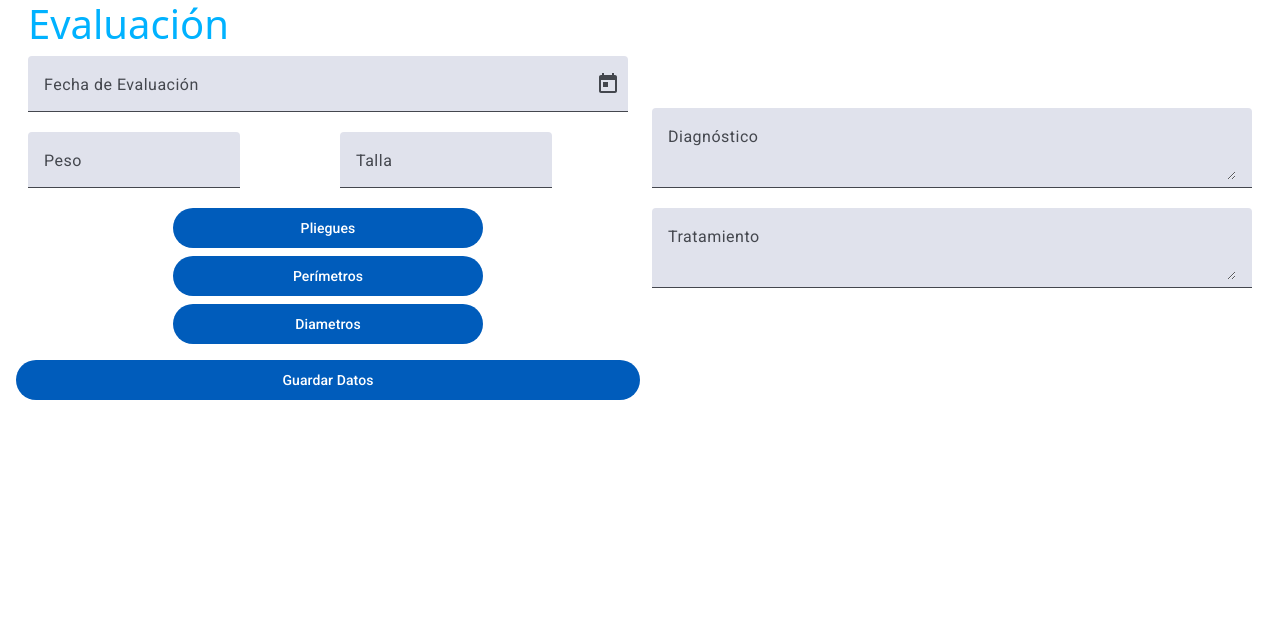
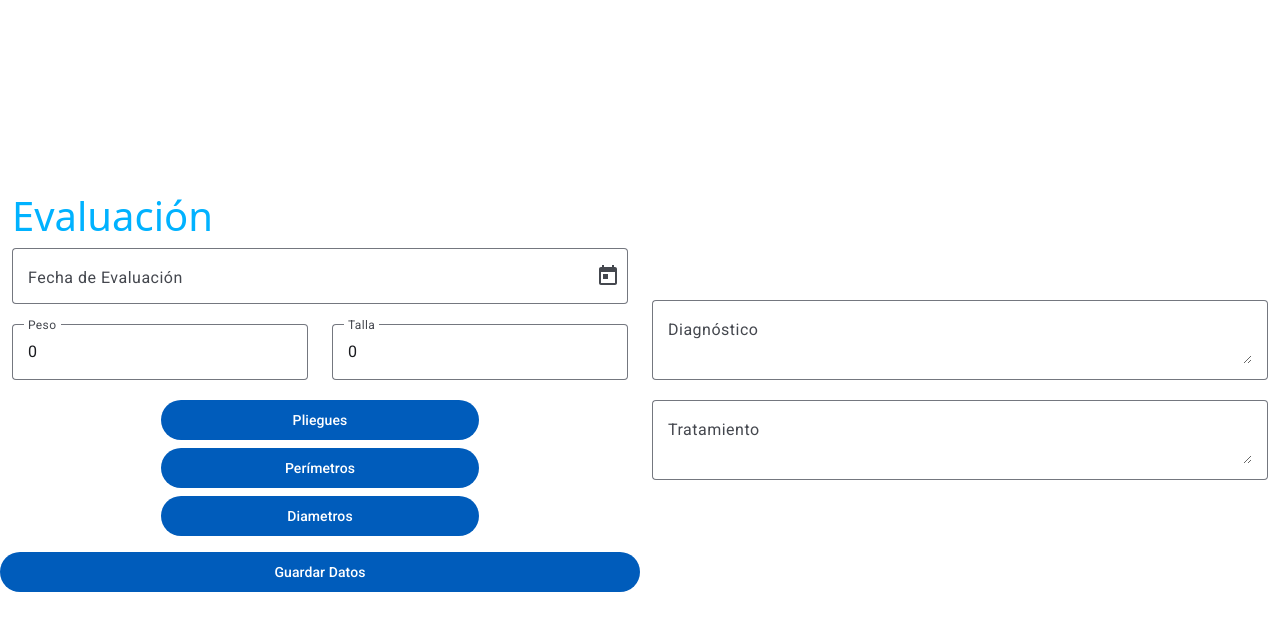
Before and after one commit to ChaserHati/MetriClin, an Angular app: page /evaluacion in a window 1280 px wide. Shown: the top 630 px of the page. Built offline with nearby package versions, Linux system fonts and the light colour scheme.

Commit message:
modales en evaluacion + variables ngModel

```diff
--- a/src/app/evaluacion/evaluacion.component.html
+++ b/src/app/evaluacion/evaluacion.component.html
@@ -1,53 +1,170 @@
-<div class="container-fluid">
-    <div class="row align-items-center mx-1">
-        <div class="col">
+<div class="container-fluid vh-100">
+    <div class="row align-items-center h-100">
+        <div class="col-12 col-sm-12 col-md-6 col-lg-6">
             <h1 class="text-left custom-primary-txt">Evaluación</h1>
-            <form>
                 <div class="row">
-                    <mat-form-field>
+                    <mat-form-field appearance="outline" class="w-100">
                         <mat-label>Fecha de Evaluación</mat-label>
                         <input matInput [matDatepicker]="picker">
                         <mat-datepicker-toggle matIconSuffix [for]="picker"></mat-datepicker-toggle>
                         <mat-datepicker #picker></mat-datepicker>
                       </mat-form-field>
                     <div class="col">
-                        <mat-form-field>
+                        <mat-form-field appearance="outline" class="w-100">
                             <mat-label>Peso</mat-label>
-                            <input matInput>
+                            <input matInput [(ngModel)]="peso" type="number">
                         </mat-form-field>
                     </div>
                     <div class="col">
-                        <mat-form-field>
+                        <mat-form-field appearance="outline" class="w-100">
                         <mat-label>Talla</mat-label>
-                        <input matInput>
+                        <input matInput [(ngModel)]="talla" type="number">
                         </mat-form-field>
                     </div>
                 </div>
                 <div class="row justify-content-center g-2">
-                        <button mat-flat-button class="half">Pliegues</button>
-                        <button mat-flat-button class="half">Perímetros</button>
-                        <button mat-flat-button class="half">Diametros</button>
+                        <button mat-flat-button class="half" data-bs-toggle="modal" data-bs-target="#pliegueModal">Pliegues</button>
+                        <button mat-flat-button class="half" data-bs-toggle="modal" data-bs-target="#perimetroModal">Perímetros</button>
+                        <button mat-flat-button class="half" data-bs-toggle="modal" data-bs-target="#diametroModal">Diametros</button>
                 </div>
                 <div class="row my-3">
                     <button mat-flat-button>Guardar Datos</button>
                 </div>
-            </form>
         </div>
-        <div class="col">
+        <div class="col-12 col-sm-12 col-md-6 col-lg-6">
             <div class="row">
-                <mat-form-field>
+                <mat-form-field appearance="outline" class="w-100 h-100">
                     <mat-label>Diagnóstico</mat-label>
-
                     <textarea matInput></textarea>
                 </mat-form-field>
             </div>
             <div class="row">
-            <mat-form-field>
+            <mat-form-field appearance="outline" class="w-100 h-100">
                 <mat-label>Tratamiento</mat-label>
-
                 <textarea matInput></textarea>
             </mat-form-field>
             </div>
         </div>
     </div>
 </div>
+
+<div class="modal fade" id="pliegueModal">
+    <div class="modal-dialog">
+        <div class="modal-content">
+            <div class="modal-header">
+                <h5 class="modal-title">Pliegues</h5>
+                <button type="button" class="btn-close" data-bs-dismiss="modal"></button>
+            </div>
+            <div class="modal-body">
+                <div class="row">
+                    <div class="col-md-6">
+                        <mat-form-field appearance="outline" class="w-100">
+                            <mat-label>Bicipital</mat-label>
+                            <input matInput [(ngModel)]="plBicipital" type="number">
+                          </mat-form-field>
+                          <mat-form-field appearance="outline" class="w-100">
+                            <mat-label>Tricipital</mat-label>
+                            <input matInput [(ngModel)]="plTricipital" type="number">
+                          </mat-form-field>
+                          <mat-form-field appearance="outline" class="w-100">
+                            <mat-label>Subescapular</mat-label>
+                            <input matInput [(ngModel)]="plSubescapular" type="number">
+                          </mat-form-field>
+                          <mat-form-field appearance="outline" class="w-100">
+                            <mat-label>Cresta Iliaca</mat-label>
+                            <input matInput [(ngModel)]="plCrestaIliaca" type="number">
+                          </mat-form-field>
+                    </div>
+                    <div class="col-md-6">
+                        <mat-form-field appearance="outline" class="w-100">
+                            <mat-label>Espina Iliaca</mat-label>
+                            <input matInput [(ngModel)]="plEspinaIliaca" type="number">
+                          </mat-form-field>
+                          <mat-form-field appearance="outline" class="w-100">
+                            <mat-label>Abdominal</mat-label>
+                            <input matInput [(ngModel)]="plAbdominal" type="number">
+                          </mat-form-field>
+                          <mat-form-field appearance="outline" class="w-100">
+                            <mat-label>Muslo</mat-label>
+                            <input matInput [(ngModel)]="plMuslo" type="number">
+                          </mat-form-field>
+                          <mat-form-field appearance="outline" class="w-100">
+                            <mat-label>Pantorrilla</mat-label>
+                            <input matInput [(ngModel)]="plPantorrilla" type="number">
+                          </mat-form-field>
+                    </div>
+                </div>
+            </div>
+        </div>
+    </div>
+</div>
+<div class="modal fade" id="perimetroModal">
+    <div class="modal-dialog">
+        <div class="modal-content">
+            <div class="modal-header">
+                <h5 class="modal-title">Perimetros</h5>
+                <button type="button" class="btn-close" data-bs-dismiss="modal"></button>
+            </div>
+            <div class="modal-body">
+                <div class="row">
+                    <div class="col-md-6">
+                        <mat-form-field appearance="outline" class="w-100">
+                            <mat-label>Brazo</mat-label>
+                            <input matInput [(ngModel)]="perBrazo" type="number">
+                          </mat-form-field>
+                          <mat-form-field appearance="outline" class="w-100">
+                            <mat-label>Brazo Flexionado</mat-label>
+                            <input matInput [(ngModel)]="perBrazo" type="number">
+                          </mat-form-field>
+                          <mat-form-field appearance="outline" class="w-100">
+                            <mat-label>Cintura</mat-label>
+                            <input matInput [(ngModel)]="perCintura" type="number">
+                          </mat-form-field>
+                    </div>
+                    <div class="col-md-6">
+                        <mat-form-field appearance="outline" class="w-100">
+                            <mat-label>Cadera</mat-label>
+                            <input matInput [(ngModel)]="perCadera" type="number">
+                          </mat-form-field>
+                          <mat-form-field appearance="outline" class="w-100">
+                            <mat-label>Muslo</mat-label>
+                            <input matInput [(ngModel)]="perMuslo" type="number">
+                          </mat-form-field>
+                          <mat-form-field appearance="outline" class="w-100">
+                            <mat-label>Pantorrilla</mat-label>
+                            <input matInput [(ngModel)]="perPantorrilla" type="number">
+                          </mat-form-field>
+                    </div>
+                </div>
+            </div>
+        </div>
+    </div>
+</div>
+<div class="modal fade" id="diametroModal">
+    <div class="modal-dialog">
+        <div class="modal-content">
+            <div class="modal-header">
+                <h5 class="modal-title">Diametros</h5>
+                <button type="button" class="btn-close" data-bs-dismiss="modal"></button>
+            </div>
+            <div class="modal-body">
+                <div class="row">
+                    <div class="col-md-12">
+                        <mat-form-field appearance="outline" class="w-100">
+                            <mat-label>Humero</mat-label>
+                            <input matInput [(ngModel)]="diaHumero" type="number">
+                          </mat-form-field>
+                          <mat-form-field appearance="outline" class="w-100">
+                            <mat-label>Muñeca</mat-label>
+                            <input matInput [(ngModel)]="diaMuneca" type="number">
+                          </mat-form-field>
+                          <mat-form-field appearance="outline" class="w-100">
+                            <mat-label>Femur</mat-label>
+                            <input matInput [(ngModel)]="diaFemur" type="number">
+                          </mat-form-field>
+                    </div>
+                </div>
+            </div>
+        </div>
+    </div>
+</div>
--- a/src/app/evaluacion/evaluacion.component.ts
+++ b/src/app/evaluacion/evaluacion.component.ts
@@ -1,5 +1,6 @@
 import { Component } from '@angular/core';
 import { CommonModule } from '@angular/common';
+import { FormsModule } from '@angular/forms';
 
 import { MatInputModule } from '@angular/material/input';
 import { MatButtonModule } from '@angular/material/button';
@@ -11,6 +12,7 @@ import {provideNativeDateAdapter} from '@angular/material/core';
   selector: 'app-evaluacion',
   imports: [
     CommonModule,
+    FormsModule,
     MatInputModule,
     MatButtonModule,
     MatFormFieldModule,
@@ -22,4 +24,26 @@ import {provideNativeDateAdapter} from '@angular/material/core';
 })
 export class EvaluacionComponent {
 
+peso:number=0;
+talla:number=0;
+
+plBicipital:number=0;
+plTricipital:number=0;
+plSubescapular:number=0;
+plCrestaIliaca:number=0;
+plEspinaIliaca:number=0;
+plAbdominal:number=0;
+plMuslo:number=0;
+plPantorrilla:number=0;
+
+perBrazo:number=0;
+perCintura:number=0;
+perCadera:number=0;
+perMuslo:number=0;
+perPantorrilla:number=0;
+
+diaHumero:number=0;
+diaMuneca:number=0;
+diaFemur:number=0;
+
 }
```
